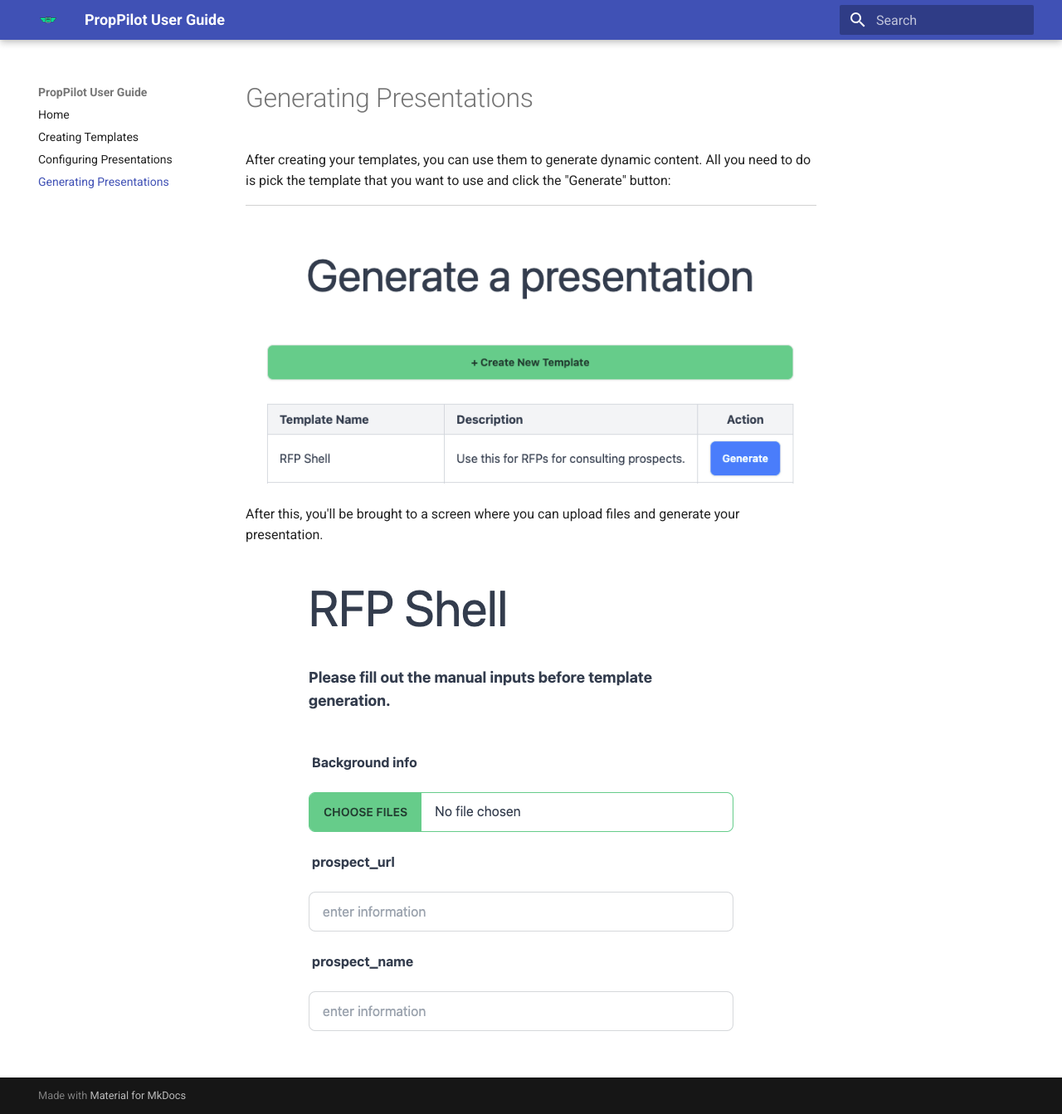
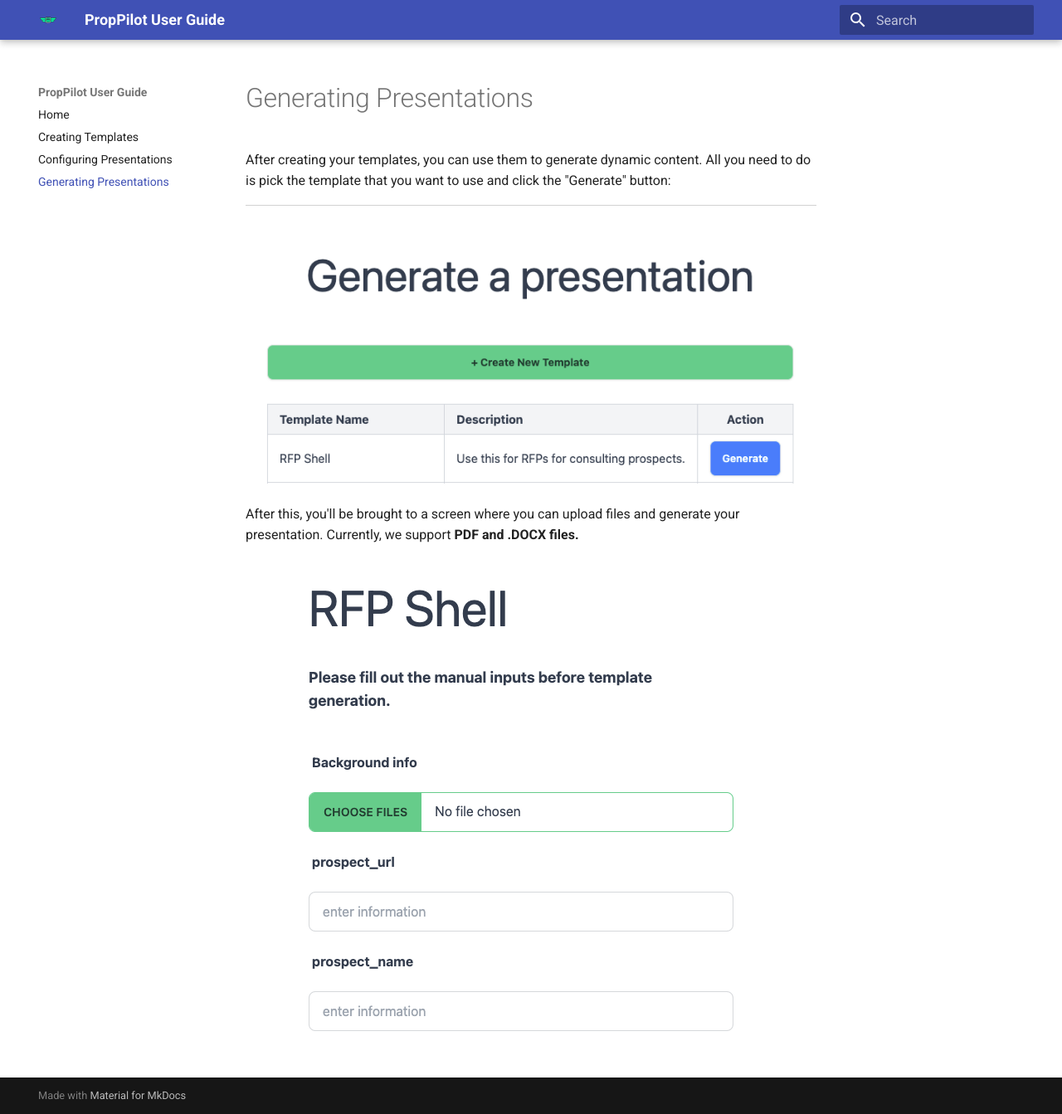
Before and after one commit to samereed/prop_pilot_docs, an MkDocs documentation site: the page built from docs/generate_content.md, in a window 1280 px wide and 1343 px high. Shown: the whole window at 83% size. Built offline with MkDocs 1.6.1 and Material for MkDocs 9.7.7, drawn with Linux system fonts in a browser that asks for light colours.

Commit message:
Updated generate_content docs

```diff
--- a/docs/generate_content.md
+++ b/docs/generate_content.md
@@ -2,6 +2,6 @@
 
 ![Alt text](assets/generate_presentation.png)
 
-After this, you'll be brought to a screen where you can upload files and generate your presentation.
+After this, you'll be brought to a screen where you can upload files and generate your presentation. Currently, we support **PDF and .DOCX files.**
 
 ![Alt text](assets/rfp_shell.png)
```
